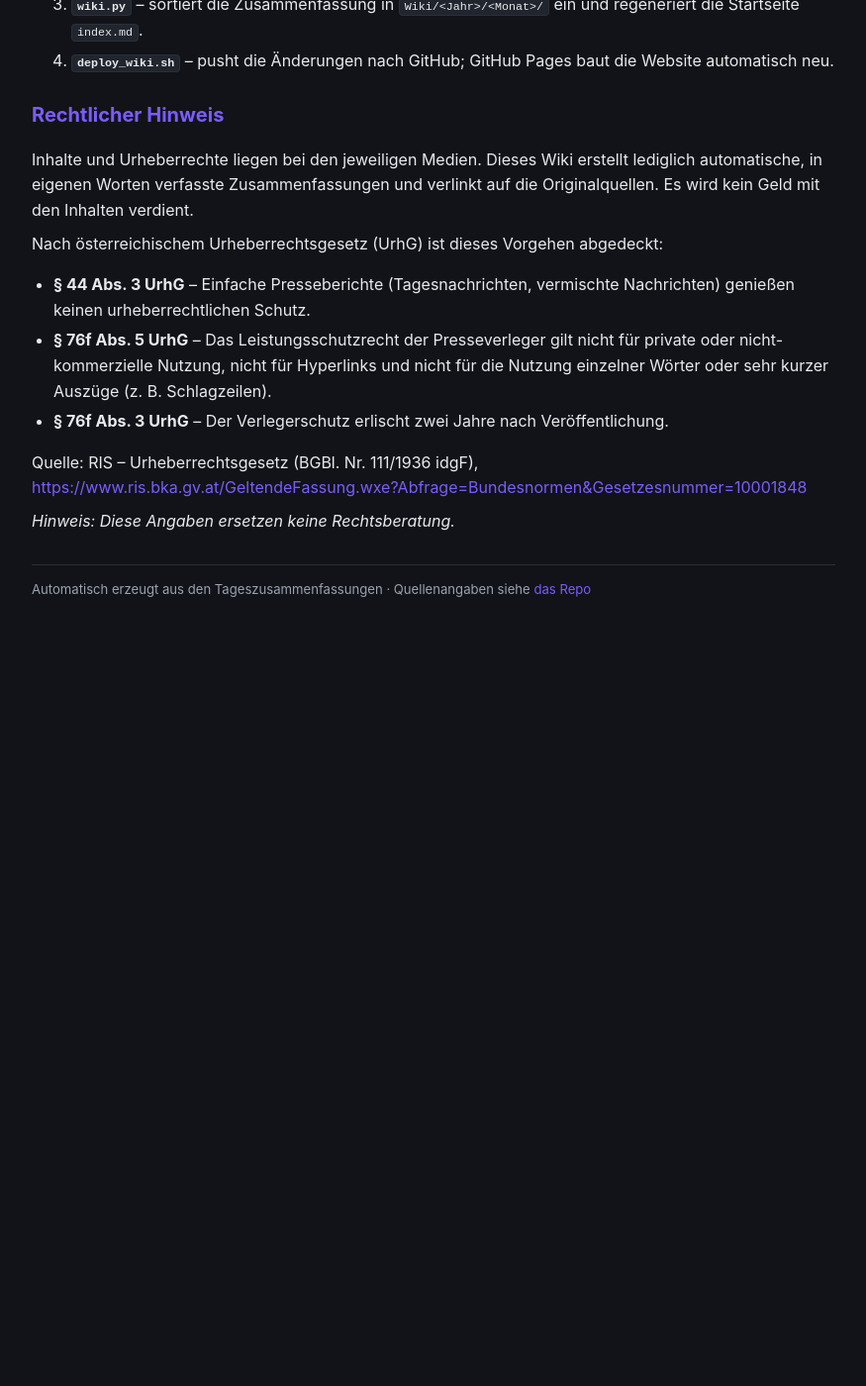
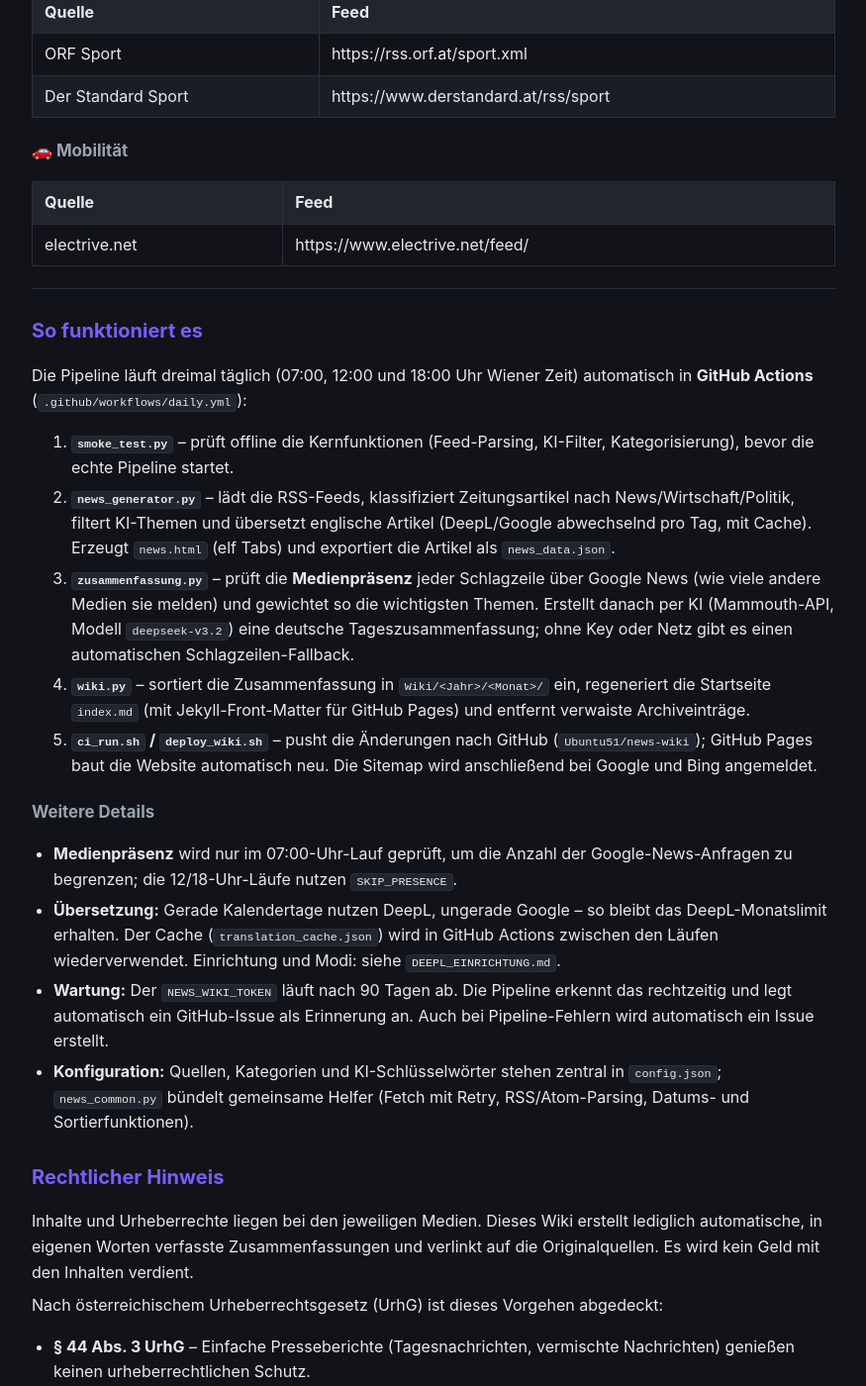
Before and after one commit to Ubuntu51/news-wiki, a Jekyll site: the page built from quellen.md, in a window 1280 px wide and 1400 px high, scrolled down 3138 px. Shown: the whole window at 99% size, without its empty margins (202-1077 px from the left). Built offline with Jekyll 4.4.1, drawn with Linux system fonts in a browser that asks for light colours; our own code applies the rules of GitHub Pages for plain Markdown files; before the commit the page ends 3768 px from its top, so only the background shows below that; some of the changed text lies outside the part shown.

Commit message:
README aktualisieren: Quellen, GitHub-Actions-Ablauf und Features dokumentieren

```diff
--- a/quellen.md
+++ b/quellen.md
@@ -2,8 +2,8 @@
 
 Dieses Wiki archiviert die täglichen **Tageszusammenfassungen** der News-Übersicht.
 Die Zusammenfassungen werden automatisch aus RSS-Feeds österreichischer Tageszeitungen
-sowie deutschen und internationalen Tech-Medien erzeugt und von einer KI auf Deutsch
-zusammengefasst.
+sowie deutschen und internationalen Tech-, Wissenschafts-, Sicherheits- und
+Sport-Medien erzeugt und von einer KI auf Deutsch zusammengefasst.
 
 **Website:** https://ubuntu51.github.io/news-wiki/
 
@@ -12,7 +12,9 @@
 ## Quellenangaben
 
 Alle Schlagzeilen stammen aus folgenden RSS-Feeds. Englischsprachige Artikel werden
-automatisch ins Deutsche übersetzt.
+automatisch ins Deutsche übersetzt. Alle Quellen, Kategorien und KI-Schlüsselwörter
+sind zentral in `config.json` konfigurierbar – neue Quellen lassen sich dort ergänzen,
+ohne Code zu ändern.
 
 ### 📰 Zeitungen (Österreich)
 
@@ -36,6 +39,10 @@
 | t3n | https://t3n.de/rss.xml |
 | Golem.de | https://rss.golem.de/rss.php?feed=RSS1.0 |
 | heise online | https://www.heise.de/rss/heise-top-atom.xml |
+| winfuture.de | https://winfuture.de/rss.xml |
+| ComputerBase | https://www.computerbase.de/rss/news.xml |
+| Caschys Blog | https://stadt-bremerhaven.de/feed/ |
+| der brutkasten | https://www.brutkasten.com/feed/ |
 | TechCrunch (übersetzt) | https://techcrunch.com/category/artificial-intelligence/feed/ |
 | The Verge (übersetzt) | https://www.theverge.com/rss/ai-artificial-intelligence/index.xml |
 | VentureBeat (übersetzt) | https://venturebeat.com/category/ai/feed/ |
@@ -58,12 +67,14 @@
 | Singularity Hub | https://singularityhub.com/feed/ |
 | Next Big Future | https://www.nextbigfuture.com/feed |
 | Medium – #future | https://medium.com/feed/tag/future |
+| MIT Technology Review | https://www.technologyreview.com/feed/ |
 
 ### 🍏 Leben
 
 | Quelle | Quelle/Feed |
 |---|---|
 | foodwatch | https://www.foodwatch.org/de/informieren/aktuelle-nachrichten (Scraper, kein RSS) |
+| Stiftung Warentest (Essen & Trinken) | https://www.test.de/rss/essen-trinken/ |
 
 ### 🔬 Wissenschaft
 
@@ -98,17 +110,41 @@
 
 ## So funktioniert es
 
-Der Ablauf wird zweimal täglich (07:00 und 18:00 Uhr) per systemd-Timer gestartet:
+Die Pipeline läuft dreimal täglich (07:00, 12:00 und 18:00 Uhr Wiener Zeit)
+automatisch in **GitHub Actions** (`.github/workflows/daily.yml`):
 
-1. **`news_generator.py`** – lädt die RSS-Feeds, klassifiziert Zeitungsartikel nach
-   News/Wirtschaft/Politik, filtert KI-Themen und übersetzt englische Artikel
-   (DeepL/Google, mit Cache).
-2. **`zusammenfassung.py`** – erstellt per KI (Mammouth-API) eine deutsche
-   Tageszusammenfassung aus den geladenen Schlagzeilen.
-3. **`wiki.py`** – sortiert die Zusammenfassung in `Wiki/<Jahr>/<Monat>/` ein und
-   regeneriert die Startseite `index.md`.
-4. **`deploy_wiki.sh`** – pusht die Änderungen nach GitHub; GitHub Pages baut die
-   Website automatisch neu.
+1. **`smoke_test.py`** – prüft offline die Kernfunktionen (Feed-Parsing,
+   KI-Filter, Kategorisierung), bevor die echte Pipeline startet.
+2. **`news_generator.py`** – lädt die RSS-Feeds, klassifiziert Zeitungsartikel
+   nach News/Wirtschaft/Politik, filtert KI-Themen und übersetzt englische
+   Artikel (DeepL/Google abwechselnd pro Tag, mit Cache). Erzeugt `news.html`
+   (elf Tabs) und exportiert die Artikel als `news_data.json`.
+3. **`zusammenfassung.py`** – prüft die **Medienpräsenz** jeder Schlagzeile
+   über Google News (wie viele andere Medien sie melden) und gewichtet so die
+   wichtigsten Themen. Erstellt danach per KI (Mammouth-API, Modell
+   `deepseek-v3.2`) eine deutsche Tageszusammenfassung; ohne Key oder Netz gibt
+   es einen automatischen Schlagzeilen-Fallback.
+4. **`wiki.py`** – sortiert die Zusammenfassung in `Wiki/<Jahr>/<Monat>/` ein,
+   regeneriert die Startseite `index.md` (mit Jekyll-Front-Matter für GitHub
+   Pages) und entfernt verwaiste Archiveinträge.
+5. **`ci_run.sh` / `deploy_wiki.sh`** – pusht die Änderungen nach GitHub
+   (`Ubuntu51/news-wiki`); GitHub Pages baut die Website automatisch neu.
+   Die Sitemap wird anschließend bei Google und Bing angemeldet.
+
+### Weitere Details
+
+- **Medienpräsenz** wird nur im 07:00-Uhr-Lauf geprüft, um die Anzahl der
+  Google-News-Anfragen zu begrenzen; die 12/18-Uhr-Läufe nutzen `SKIP_PRESENCE`.
+- **Übersetzung:** Gerade Kalendertage nutzen DeepL, ungerade Google – so bleibt
+  das DeepL-Monatslimit erhalten. Der Cache (`translation_cache.json`) wird in
+  GitHub Actions zwischen den Läufen wiederverwendet. Einrichtung und Modi:
+  siehe `DEEPL_EINRICHTUNG.md`.
+- **Wartung:** Der `NEWS_WIKI_TOKEN` läuft nach 90 Tagen ab. Die Pipeline erkennt
+  das rechtzeitig und legt automatisch ein GitHub-Issue als Erinnerung an. Auch
+  bei Pipeline-Fehlern wird automatisch ein Issue erstellt.
+- **Konfiguration:** Quellen, Kategorien und KI-Schlüsselwörter stehen zentral
+  in `config.json`; `news_common.py` bündelt gemeinsame Helfer (Fetch mit Retry,
+  RSS/Atom-Parsing, Datums- und Sortierfunktionen).
 
 ## Rechtlicher Hinweis
 
```
Also changed, not shown: other parts of quellen.md (+4 -0 lines), README.md.
